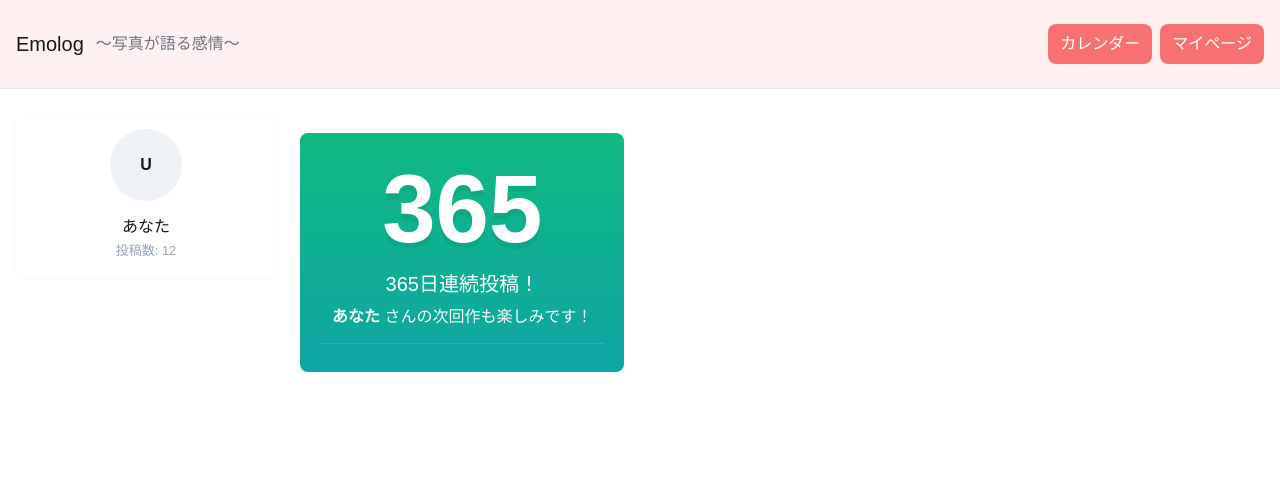
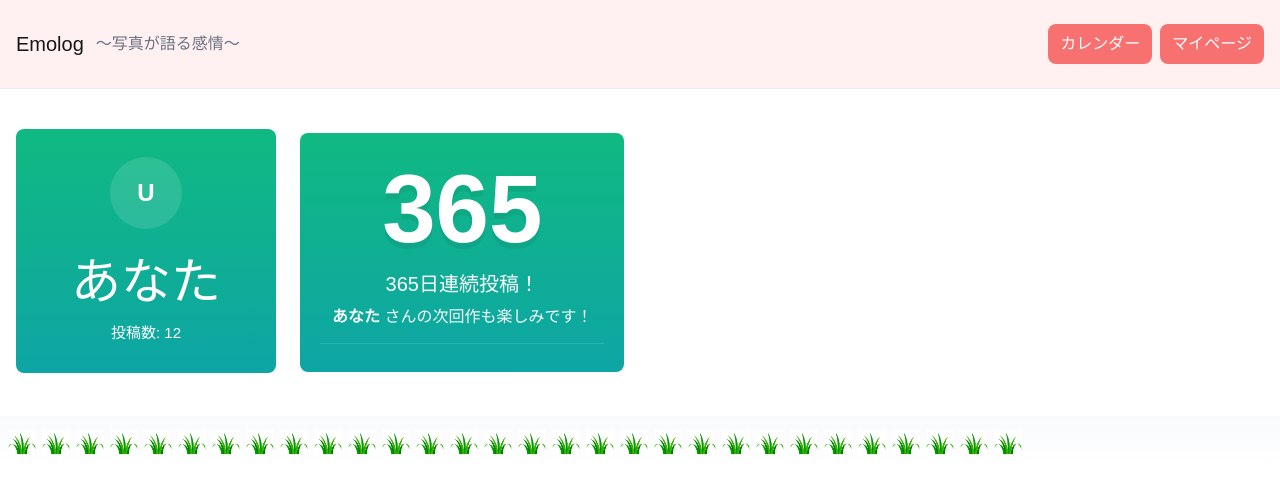
Before and after one commit to jphacks/tk_b_2510, a Next.js app in the folder frontend/: page /homepage in a window 1280 px wide. Shown: the top 494 px of the page. Built offline with nearby package versions, Linux system fonts and the light colour scheme.

Commit message:
[update]login後のhomepageのレイアウト作成

```diff
--- a/frontend/src/app/homepage/page.js
+++ b/frontend/src/app/homepage/page.js
@@ -28,9 +28,13 @@ export default function HomePage() {
         </header>
       <main className={styles.mainGrid}>
         <aside className={styles.userPanel}>
-          <div className={styles.userAvatar} aria-hidden>U</div>
-          <h2 className={styles.userName}>{username}</h2>
-          <p className={styles.userMeta}>投稿数: 12</p>
+          <div className={styles.modalWrap}>
+            <div className={styles.modalCard} role="region" aria-labelledby="user-card">
+              <div className={styles.userAvatar} aria-hidden>U</div>
+              <h2 className={styles.userName} id="user-card">{username}</h2>
+              <p className={styles.userMeta}>投稿数: 12</p>
+            </div>
+          </div>
         </aside>
 
         <section className={styles.streakColumn}>
@@ -46,8 +50,22 @@ export default function HomePage() {
         </section>
       </main>
         <footer>
-
-        </footer>
+          <div className={styles.footerGrass} role="contentinfo" aria-label="footer grass">
+              {Array.from({ length: 30 }).map((_, i) => {
+                const grown = i < Math.min(30, Math.max(0, streakDays));
+                return (
+                  <img
+                    key={i}
+                    src="/images/grass.png"
+                    className={`${styles.grassImg} ${grown ? styles.grown : ''}`}
+                    alt=""
+                    aria-hidden
+                    style={{ animationDelay: `${(i % 6) * 80}ms` }}
+                  />
+                );
+              })}
+            </div>
+          </footer>
     </>
   );
 }
--- a/frontend/src/app/homepage/page.module.css
+++ b/frontend/src/app/homepage/page.module.css
@@ -13,39 +13,41 @@
 .btn:hover{ opacity: 0.95 }
 
 .streakWrap{ margin: 24px 16px }
-.streakCard{
+.userPanel{
+  /* keep aside layout, modalWrap will center the modalCard inside */
+  background: transparent;
+  border-radius: 8px;
+  padding: 0; /* let modalCard control padding */
+  box-shadow: none;
+  text-align: center;
+}
+.userPanel .modalWrap{ /* ensure modal centers inside aside */
+  display: flex;
+  justify-content: center;
+  padding: 16px 0;
+}
+.userPanel .modalCard{
+   width: 100%;
+  max-width: 640px;
+  background: linear-gradient(180deg,#10b981,#0ea5a5); /* teal-ish banner */
+  border-radius: 8px;
+  color: white;
+  text-align: center;
+  padding: 28px 20px;
+  position: relative;
+}
+.userAvatar{
+  width: 72px;
+  height: 72px;
+  border-radius: 50%;
+  background: rgba(255,255,255,0.12);
   display: inline-flex;
   align-items: center;
-  gap: 12px;
-  padding: 10px 14px;
-  border-radius: 12px;
-  background: linear-gradient(180deg,#fff,#f8fafc);
-  box-shadow: 0 1px 3px rgba(16,24,40,0.06), 0 1px 2px rgba(16,24,40,0.04);
-  border: 1px solid #e6eef8;
-}
-.streakNumber{
-  font-size: 20px;
-  font-weight: 700;
-  color: #0f172a;
-}
-.streakLabel{
-  font-size: 13px;
-  color: #6b7280;
-}
-
-/* prog-8 like panel styles */
-.streakPanel{
-  max-width: 360px;
-  background: #ffffff;
-  border-radius: 8px;
-  padding: 16px;
-  border: 1px solid #eef2f6;
-  box-shadow: 0 1px 4px rgba(16,24,40,0.06);
-}
-.panelHeader{
-  display: flex;
-  align-items: center;
-  gap: 10px;
+  justify-content: center;
+  font-weight: 800;
+  margin-bottom: 10px;
+  font-size: 24px;
+  color: white;
 }
 .icon{
   width: 36px;
@@ -165,30 +167,49 @@
   padding: 24px 16px;
   align-items: start;
 }
-.userPanel{
-  background: white;
-  border-radius: 8px;
-  padding: 16px;
-  box-shadow: 0 1px 4px rgba(16,24,40,0.04);
-  text-align: center;
+.userName{
+  margin: 6px 0 2px;
+  font-size: 50px;
 }
-.userAvatar{
-  width: 72px;
-  height: 72px;
-  border-radius: 50%;
-  background: #eef2f6;
-  display: inline-flex;
-  align-items: center;
-  justify-content: center;
-  font-weight: 700;
-  margin-bottom: 8px;
+.userMeta{ color: #ffffff; font-size: 15px }
+.streakColumn{
+  display: flex;
+  align-items: flex-start;
+
 }
-.userName{ margin: 6px 0 2px }
-.userMeta{ color: #94a3b8; font-size: 13px }
-.streakColumn{ display: flex; align-items: flex-start; }
 
 @media (max-width: 768px){
   .mainGrid{ grid-template-columns: 1fr; }
   .streakColumn{ order: 2 }
   .userPanel{ order: 1 }
 }
+
+/* footer grass */
+.footerGrass{
+  display: flex;
+  align-items: flex-end;
+  gap: 6px;
+  padding: 12px 8px;
+  background: linear-gradient(180deg,#f8fafc,#ffffff);
+}
+.grassImg{
+  width: 28px;
+  height: 28px;
+  object-fit: contain;
+  transform-origin: bottom center;
+  transform: scaleY(0.2);
+  opacity: 0.35;
+}
+.grassImg.grown{
+  opacity: 1;
+  animation: growImg 700ms cubic-bezier(.2,.9,.2,1) forwards;
+}
+@keyframes growImg{
+  from{ transform: scaleY(0.2) }
+  to{ transform: scaleY(1) }
+}
+
+@media (max-width: 480px){
+  .footerGrass{ gap: 4px }
+  .grassBlade{ width: 5px }
+}
```
Also changed, not shown: frontend/public/images/grass.png (added).
